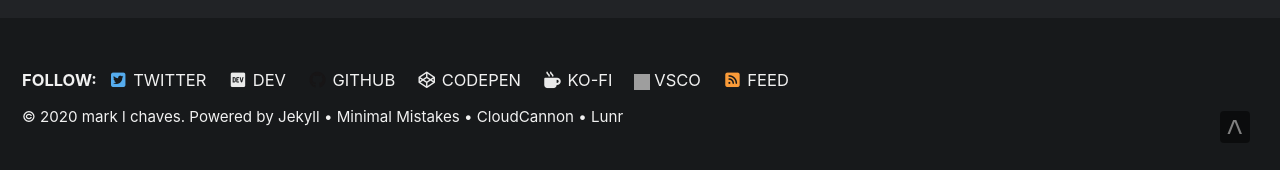
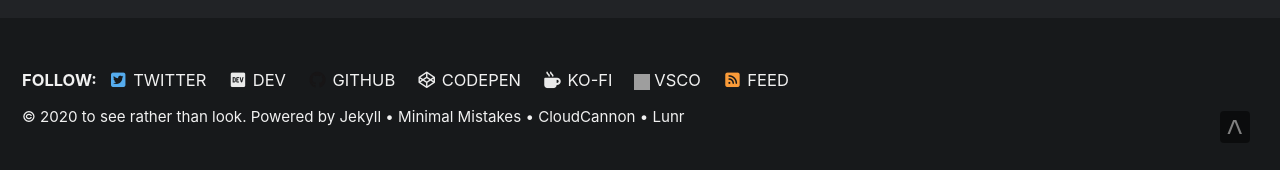
Before and after one commit to marklchaves/caughtmyeye, a Jekyll site: the page built from index.html, in a window 1280 px wide and 900 px high, scrolled down 1003 px. Shown: the part 727-897 px from the top of the window. Built offline with Jekyll 4.4.1, drawn with Linux system fonts in a browser that asks for light colours; cached includes are drawn as plain includes; nearby versions of some CDN libraries; the list of posts is cut into pages by our own code; grey boxes are pictures that could not be loaded.

Commit message:
Identity updates

```diff
--- a/_config.yml
+++ b/_config.yml
@@ -18,8 +18,8 @@
 locale                   : "en-US"
 title                    : "c a u g ht my e y e"
 title_separator          : "&bull;"
-name                     : "mark l chaves"
-description              : "what caught my eye"
+name                     : "to see rather than look"
+description              : "to see rather than look - stories photography writing web development bali indonesia"
 url                      : "https://caughtmyeye.dev" # the base hostname & protocol for your site e.g. "https://mmistakes.github.io"
 baseurl                  : # the subpath of your site, e.g. "/blog"
 repository               : # GitHub username/repo-name e.g. "mmistakes/minimal-mistakes"
--- a/index.html
+++ b/index.html
@@ -1,5 +1,5 @@
 ---
-title: mark l chaves
+title: stories
 layout: collection
 permalink: /
 collection: stories
```
